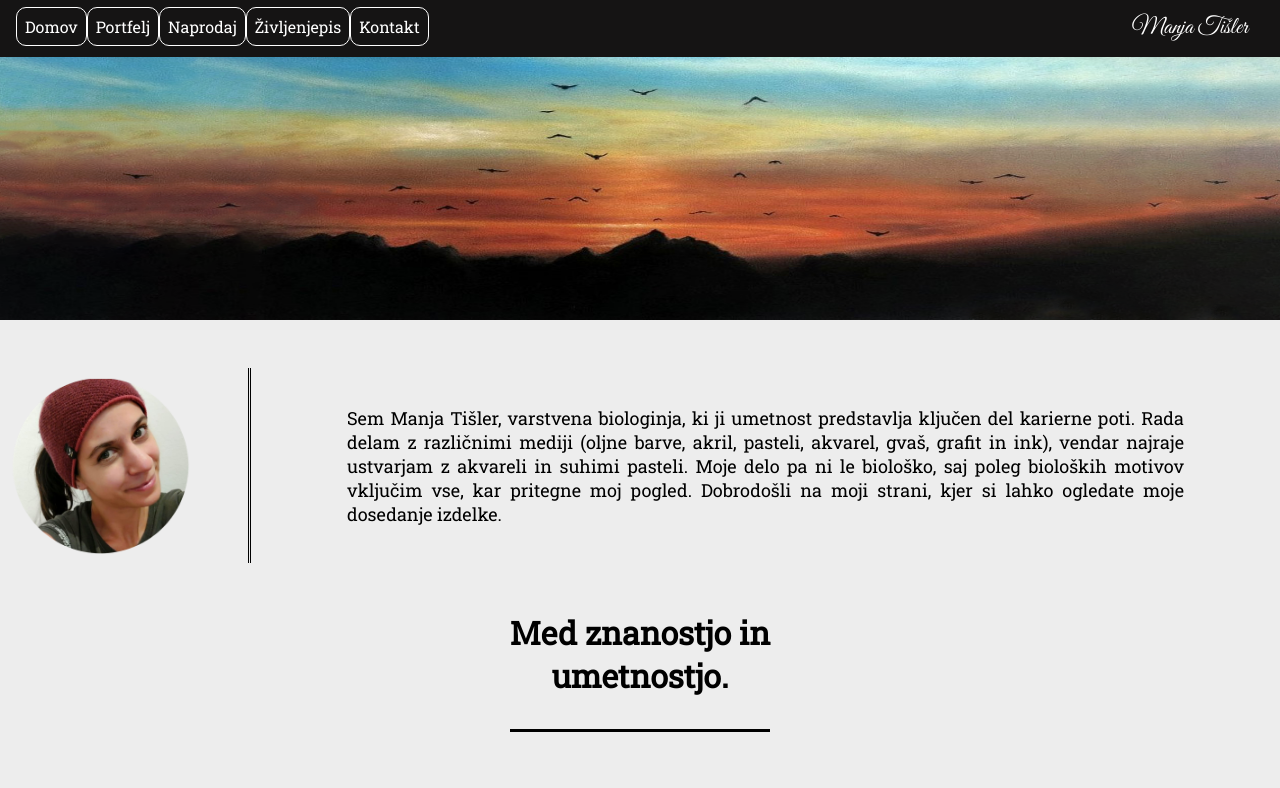
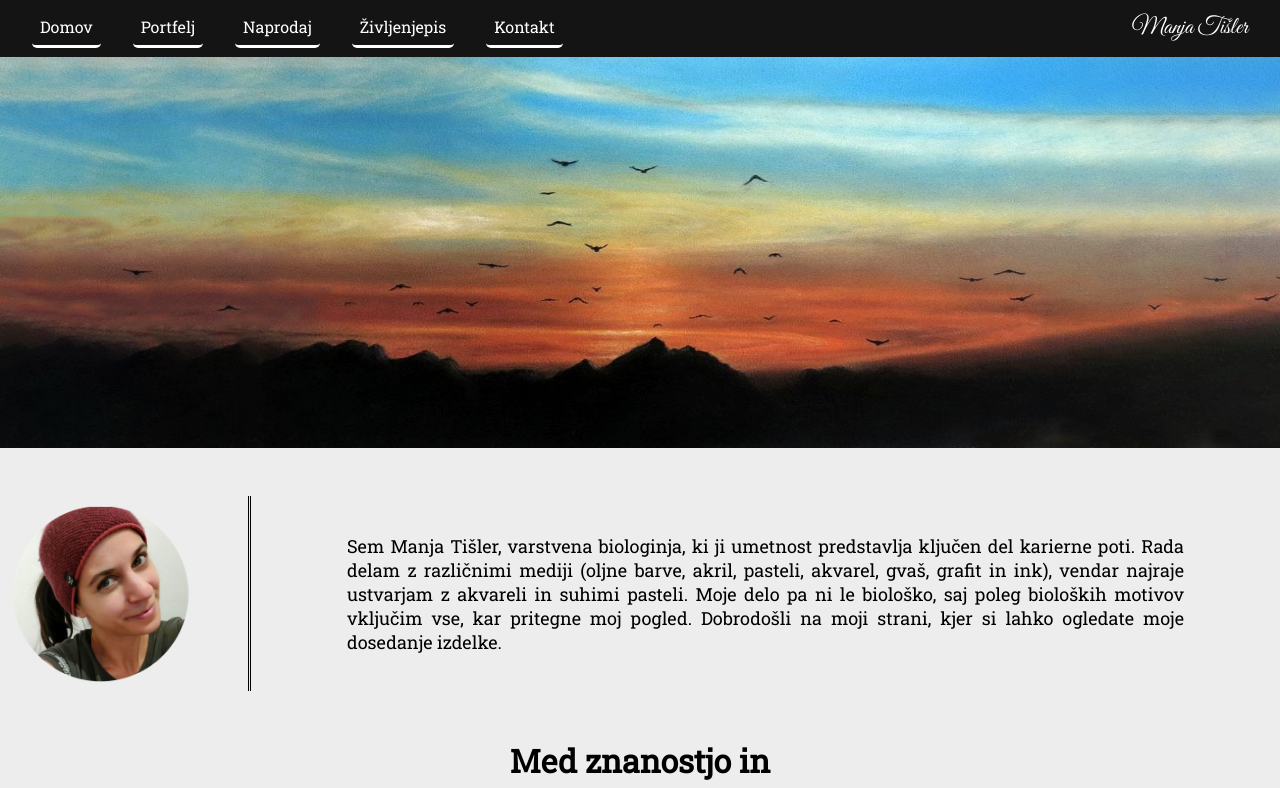
Before and after one commit to jureperos/Manja_Art_React, a React (Create React App) app: page / in a window 1280 px wide. Shown: the top 788 px of the page. Built offline with nearby package versions, Linux system fonts and the light colour scheme.

Commit message:
added styling

```diff
--- a/src/components/Navbar.css
+++ b/src/components/Navbar.css
@@ -152,7 +152,8 @@
 
 @media only screen and (min-width: 900px) {
     .banner {
-        height: 320px;
+        height: 391px;
+        margin-top: 57px;
     }
 }
 
@@ -169,10 +170,19 @@
 
     #big-width-links {
         position: inherit;
-        border-bottom: none;
-        margin: 0;
         padding: 0.5rem;
-        border: solid 1px;
+        border: solid 1px rgba(255, 255, 255, 0);
+        border-radius: 5px;
+        transition: border 1s;
+    }
+
+    #big-width-links:hover {
+        border: solid 1px rgb(255, 255, 255);
+        border-radius: 10px;
+    }
+
+    #big-width-links:focus {
+        border: solid 1px rgb(255, 255, 255);
         border-radius: 10px;
     }
 
@@ -182,8 +192,4 @@
         justify-content: space-between;
         align-items: baseline;
     }
-
-    .nav-list a:hover {
-
-    }
 }
```
